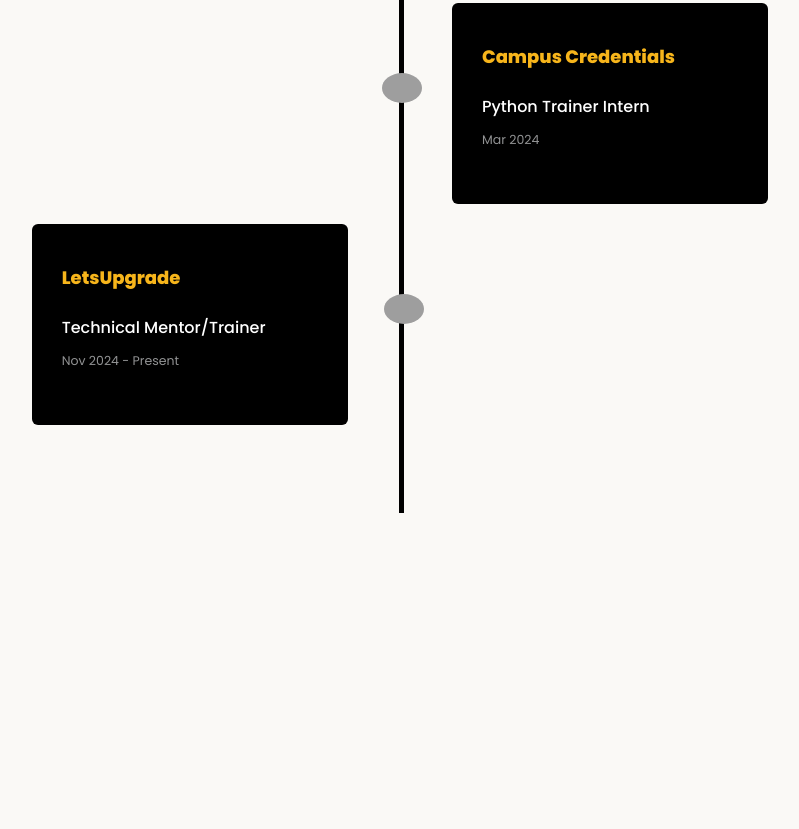
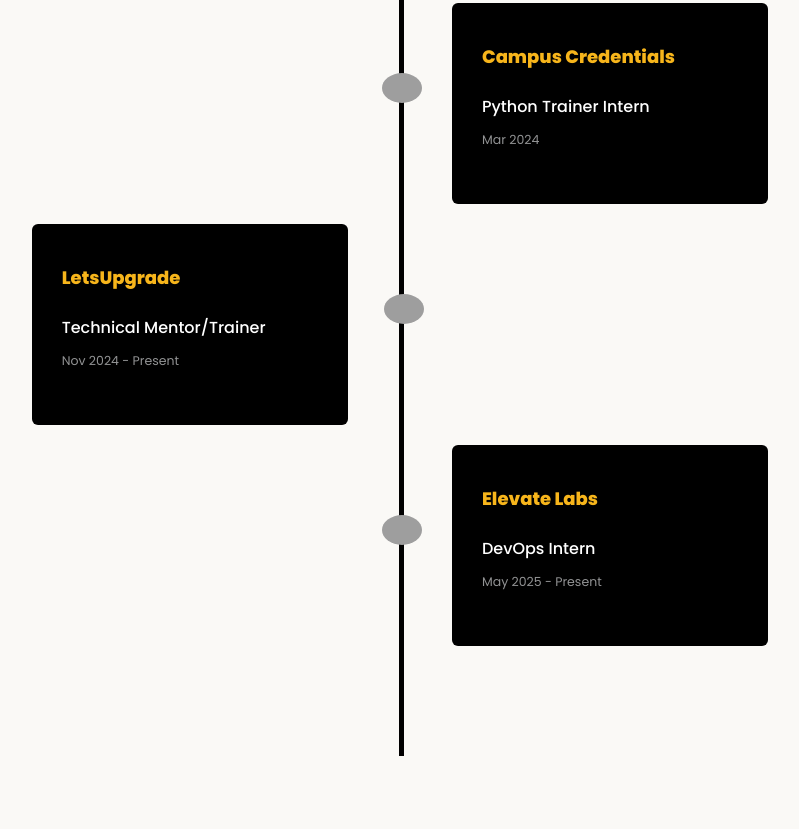
Before and after one commit to adnanaiman360/Portfolio-2.0, a plain HTML site: page index.html in a window 1280 px wide. Shown: the part 1714-2543 px from the top of the page, without its empty margins (238-1037 px from the left). Drawn offline with nearby package versions, Linux system fonts and the light colour scheme; grey boxes are pictures that could not be loaded.

Commit message:
Added experience

```diff
--- a/index.css
+++ b/index.css
@@ -476,7 +476,7 @@
 }
 
 .container-timeline:nth-child(2) {
-  animation-delay: 0s;
+  animation-delay: 1s;
 }
 
 .container-timeline:nth-child(3) {
@@ -484,6 +484,9 @@
 }
 
 .container-timeline:nth-child(4) {
+  animation-delay: 3s;
+}
+.container-timeline:nth-child(5) {
   animation-delay: 4s;
 }
 
--- a/index.html
+++ b/index.html
@@ -125,6 +125,16 @@
           <h2>LetsUpgrade</h2>
           <h1 class="role">Technical Mentor/Trainer</h1><small>Nov 2024
             - Present</small>
+        </div>
+      </div>
+            <div class="container-timeline right-container">
+        <img
+          src="https://media.licdn.com/dms/image/v2/D4D22AQHsOsy5QFbH2w/feedshare-shrink_800/B4DZYorQSYG4Ag-/0/1744439151446?e=1752105600&v=beta&t=aYKHJruKybfdk4w6BlxMpXtly0SUAu2WkJhmlHzTBBQ"
+          alt="AtliQ Logo">
+        <div class="text-box">
+          <h2>Elevate Labs</h2>
+          <h1 class="role">DevOps Intern</h1><small>
+            May 2025 - Present</small>
         </div>
       </div>
     </div>
```
